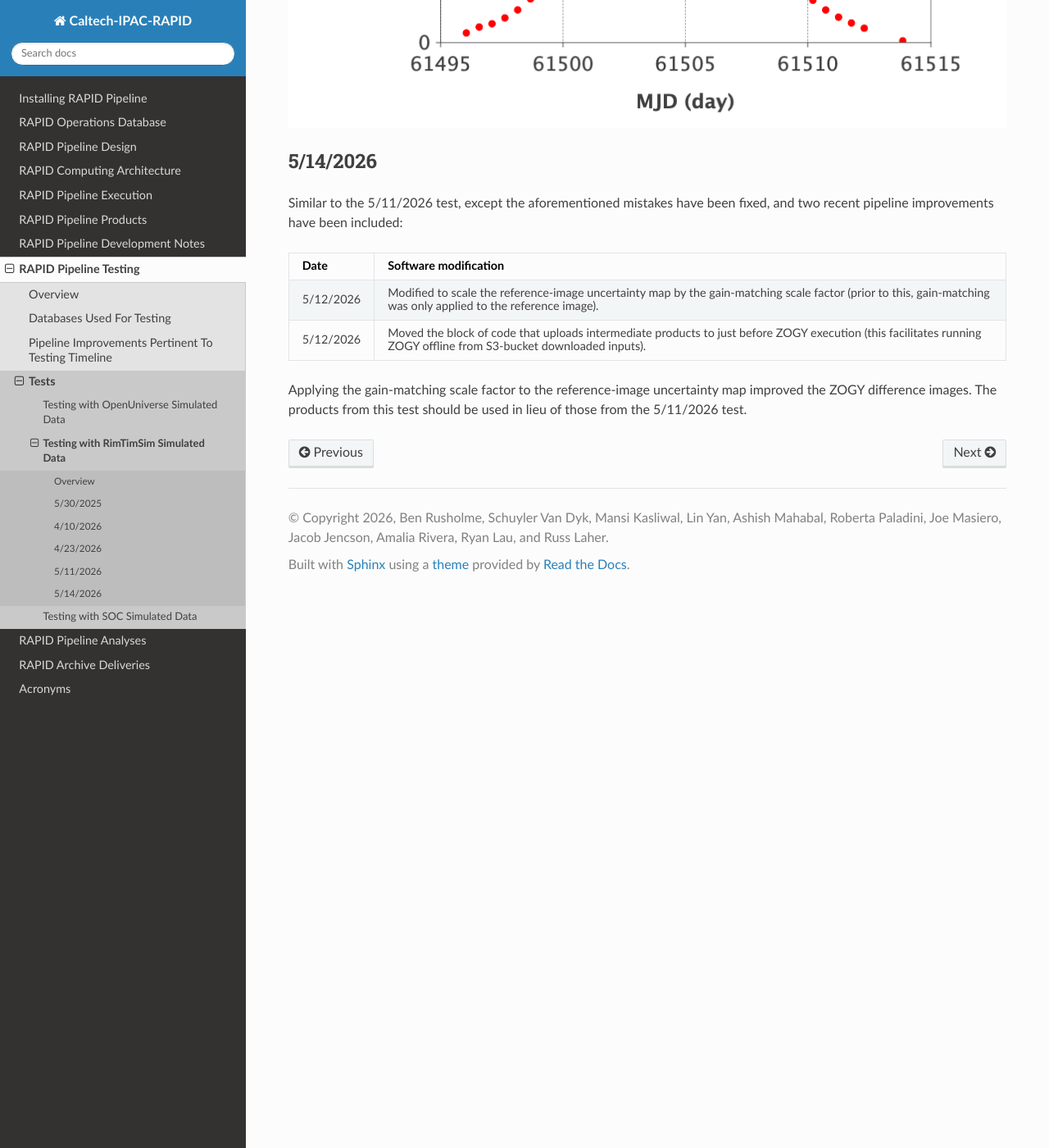
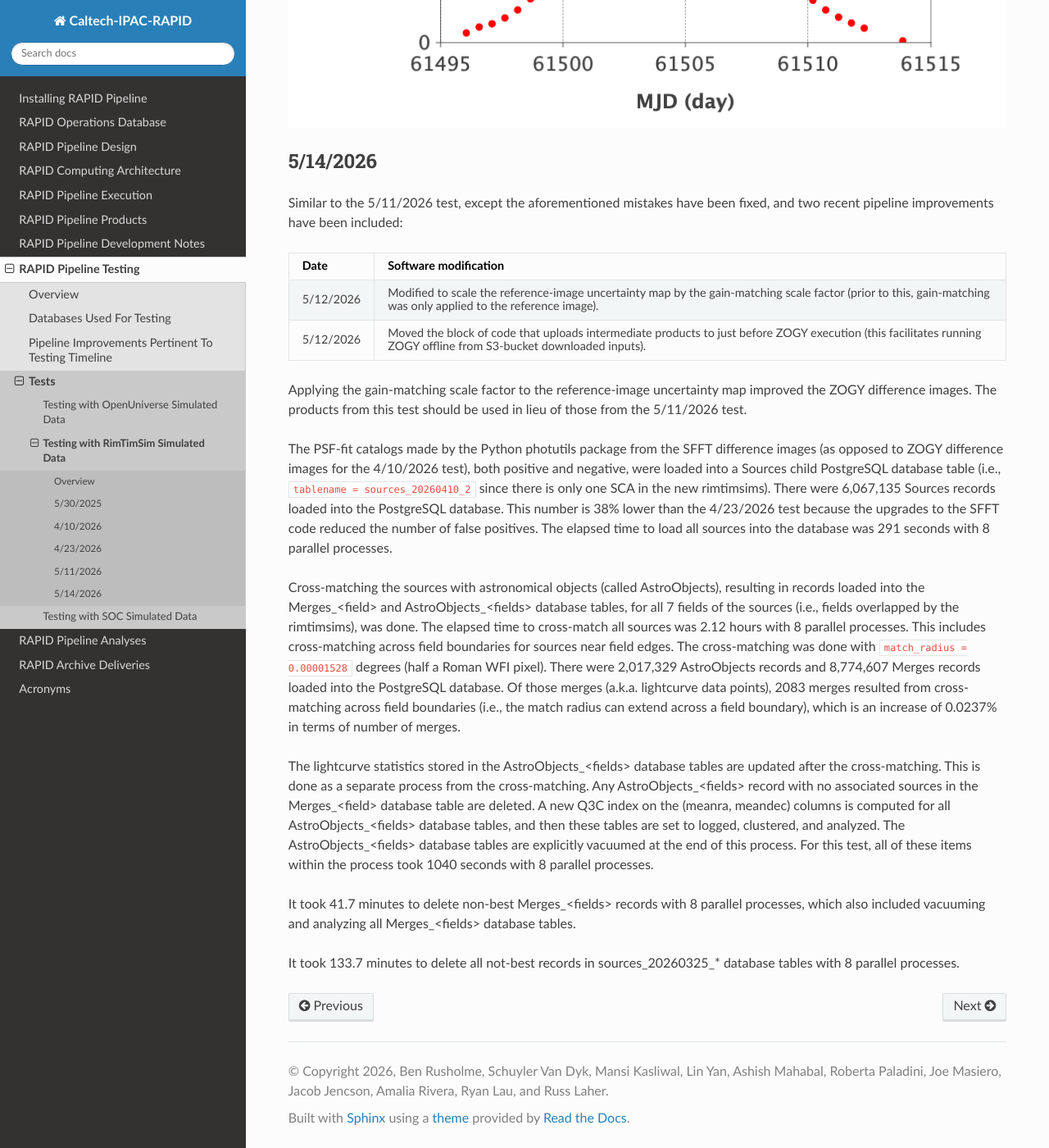
Before and after one commit to Caltech-IPAC/rapid, a Sphinx documentation site: the page built from docs/source/dev/rimtimsim_tests.rst, in a window 1280 px wide and 1400 px high, scrolled down 10096 px. Shown: the whole window at 82% size. Built offline with Sphinx 7.4.7 and the Read the Docs theme 3.1.0, drawn with Linux system fonts in a browser that asks for light colours; some of the changed text lies outside the part shown.

Commit message:
Added more details on the 5/14/2026 test.

```diff
--- a/docs/source/dev/rimtimsim_tests.rst
+++ b/docs/source/dev/rimtimsim_tests.rst
@@ -452,3 +452,37 @@ Date              Software modification
 
 Applying the gain-matching scale factor to the reference-image uncertainty map improved the ZOGY difference images.
 The products from this test should be used in lieu of those from the 5/11/2026 test.
+
+The PSF-fit catalogs made by the Python photutils package from the SFFT difference images
+(as opposed to ZOGY difference images for the 4/10/2026 test),
+both positive and negative, were loaded into a Sources child PostgreSQL database table
+(i.e., ``tablename = sources_20260410_2`` since there is only one SCA in the new rimtimsims).
+There were 6,067,135 Sources records loaded into the PostgreSQL database.
+This number is 38% lower than the 4/23/2026 test because the upgrades to the SFFT code reduced the number of false positives.
+The elapsed time to load all sources into the database was 291 seconds with 8 parallel processes.
+
+Cross-matching the sources with astronomical objects (called AstroObjects),
+resulting in records loaded into the Merges_<field> and
+AstroObjects_<fields> database tables, for all 7 fields of the sources
+(i.e., fields overlapped by the rimtimsims), was done.
+The elapsed time to cross-match all sources was 2.12 hours with 8 parallel processes.
+This includes cross-matching across field boundaries for sources near field edges.
+The cross-matching was done with ``match_radius = 0.00001528`` degrees (half a Roman WFI pixel).
+There were 2,017,329 AstroObjects records and 8,774,607 Merges records loaded
+into the PostgreSQL database.  Of those merges (a.k.a. lightcurve data points), 2083 merges
+resulted from cross-matching across field boundaries (i.e., the match radius can extend
+across a field boundary), which is an increase of 0.0237% in terms of number of merges.
+
+The lightcurve statistics stored in the AstroObjects_<fields> database tables are updated
+after the cross-matching.  This is done as a separate process from the cross-matching.
+Any AstroObjects_<fields> record with no associated sources in the Merges_<field> database table are deleted.
+A new Q3C index on the (meanra, meandec) columns is computed for all AstroObjects_<fields> database tables,
+and then these tables are set to logged, clustered, and analyzed.
+The AstroObjects_<fields> database tables are explicitly vacuumed at the end of this process.
+For this test, all of these items within the process took 1040 seconds with 8 parallel processes.
+
+It took 41.7 minutes to delete non-best Merges_<fields> records with 8 parallel processes,
+which also included vacuuming and analyzing all Merges_<fields> database tables.
+
+It took 133.7 minutes to delete all not-best records in sources_20260325_* database tables
+with 8 parallel processes.
```
Also changed, not shown: other parts of docs/source/dev/rimtimsim_tests.rst (+1 -1 lines).
